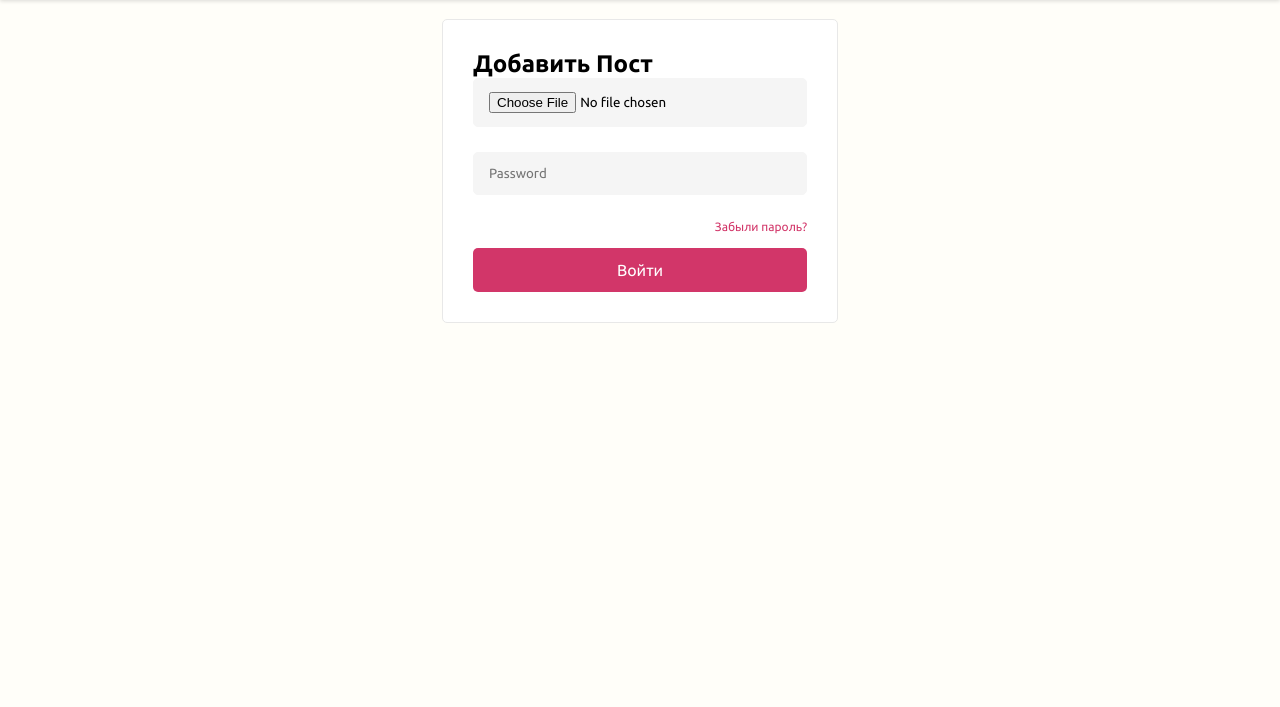
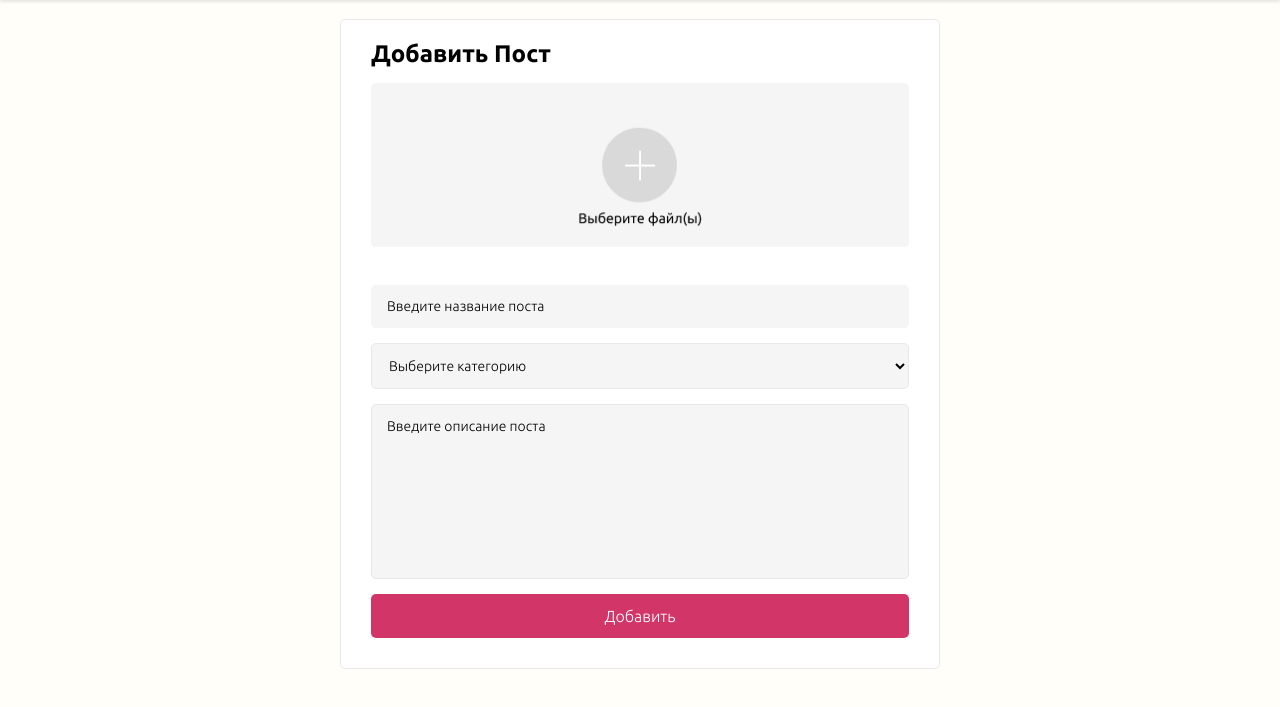
Before and after one commit to Microdon-a43/first-project, a plain HTML site: page add.html in a window 1280 px wide. Shown: the part 63-770 px from the top of the page. Drawn offline with Linux system fonts and the light colour scheme.

Commit message:
first project (final release)

```diff
--- a/add.html
+++ b/add.html
@@ -22,24 +22,43 @@
           </div>
           <div class="header__buttons">
             <a href="login.html" class="header__buttons-btn btn-enter">Войти</a>
-            <a href="registration.html" class="header__buttons-btn btn-registration"
-              >Регистрация</a>
+            <a
+              href="registration.html"
+              class="header__buttons-btn btn-registration"
+              >Регистрация</a
+            >
           </div>
         </div>
       </div>
     </header>
     <main class="main">
-        <div class="container">
-            <div class="login">
-                <h1 class="add__title title">Добавить Пост</h1>
-                <form class="login__form">
-                    <input class="login__input-name" type="file" placeholder="Username">
-                    <input class="login__input-pass" type="text" placeholder="Password">
-                    <a class="login__forgot" href="#">Забыли пароль?</a>
-                    <a class="login__btn button" href="account.html">Войти</a>
-                </form>
-            </div>
+      <div class="container">
+        <div class="add">
+          <h1 class="add__title title">Добавить Пост</h1>
+          <div class="add__form-wrapper">
+            <form class="add__form" enctype="multipart/form-data">
+                <label for="input__file"><img class="input__file-img" src="images/add-img.png" alt=""></label>
+                <input
+                  class="add__input-file"
+                  id="input__file"
+                  type="file"
+                  multiple
+                />
+              </form>
+              <input class="add__input-name" type="text" placeholder="Введите название поста">
+              <select class="choose__category" name="select" id="">
+                <option value="Выберите категорию">Выберите категорию</option>
+                <option value="Еда">Еда</option>
+                <option value="Еда">Спорт</option>
+                <option value="Еда">Развлечения</option>
+                <option value="Еда">Туризм</option>
+              </select>
+              <textarea class="add__textarea" name="" id="" cols="30" rows="10" placeholder="Введите описание поста"></textarea>
+              <button class="add_btn button">Добавить</button>
+          </div>
+
         </div>
+      </div>
     </main>
     <footer class="footer"></footer>
   </body>
--- a/style.css
+++ b/style.css
@@ -288,3 +288,82 @@ main {
     right: 21px;
     top: 22px;
 }
+
+.add {
+    background-color: #fff;
+    padding: 20px 30px 30px;
+    border-radius: 5px;
+    border: 1px solid #E8E8E8;
+}
+
+.add__form-wrapper {
+    display: flex;
+    flex-direction: column;
+    gap: 15px;
+}
+
+#input__file {
+  display: none;
+}
+.add__title {
+    margin-bottom: 15px;
+}
+
+.input__file-img {
+    width: 100%;
+}
+
+.add__input-name {
+    margin-top: 20px;
+    max-width: 540px;
+    width: 100%;
+}
+
+.add__input-name::placeholder {
+    color: #000;
+    font-family: Ubuntu;
+    font-size: 14px;
+    font-style: normal;
+    font-weight: 300;
+    line-height: normal;
+}
+
+.choose__category {
+    padding: 13px;
+    border-radius: 5px;
+    border: 1px solid #E8E8E8;
+    color: #000;
+    font-size: 14px;
+    font-weight: 300;
+    font-family: Ubuntu;
+    background: #F5F5F5;
+}
+
+.add__textarea {
+    border-radius: 5px;
+    border: 1px solid #E8E8E8;
+    background: #F5F5F5;
+    resize: none;
+    padding: 13px 0 0 15px;
+    font-family: Ubuntu;
+    font-size: 14px;
+    font-weight: 300;
+}
+
+.add__textarea::placeholder {
+    color: #000;
+    font-family: Ubuntu;
+    font-size: 14px;
+    font-weight: 300;
+}
+
+.add_btn {
+    max-width: 550px;
+    width: 100%;
+    border: none;
+    color: #FFF;
+    font-family: Ubuntu;
+    font-size: 16px;
+    font-weight: 300;
+    cursor: pointer;
+}
```
Also changed, not shown: images/add-img.png (added).
